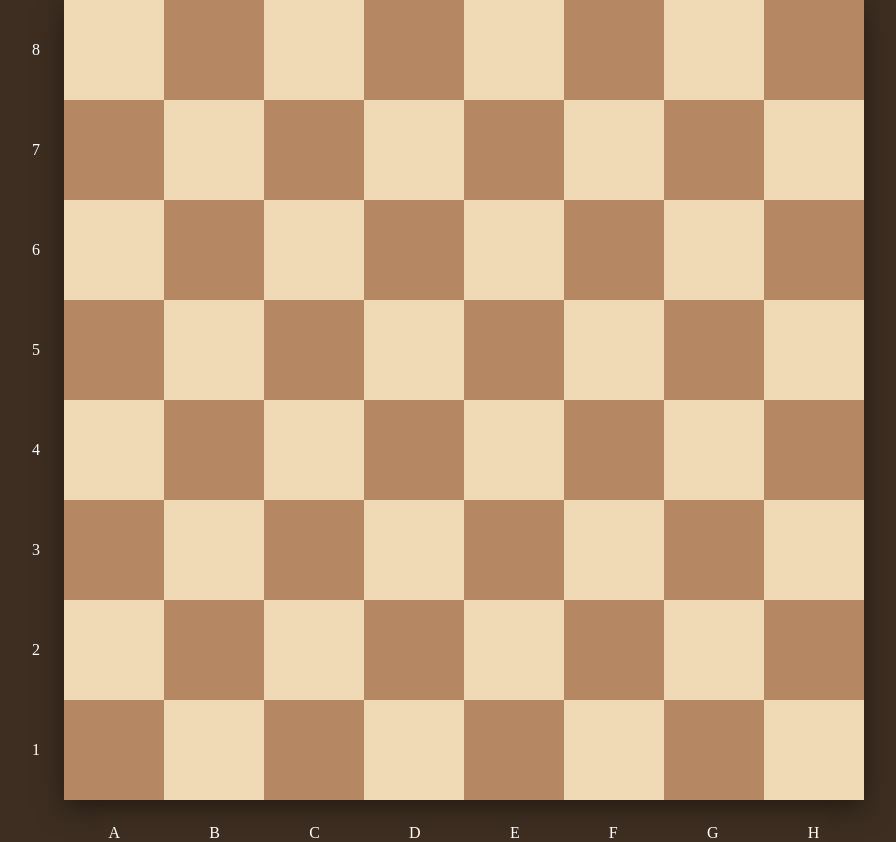
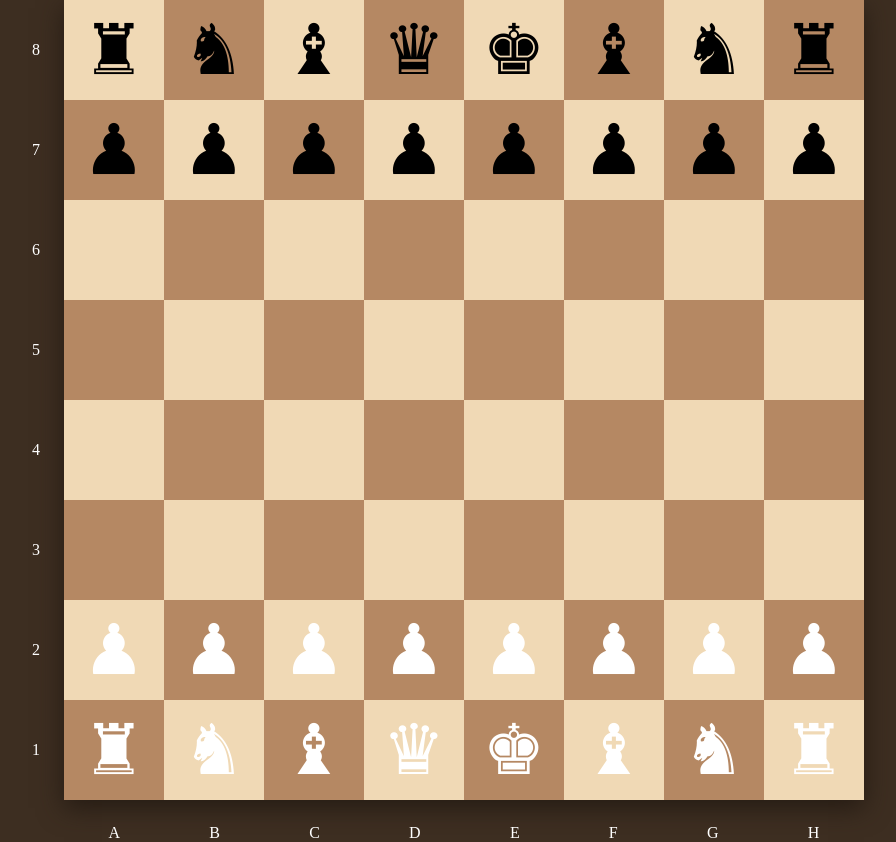
Before and after one commit to tobiasrefsholt/Sjakkspill, a plain HTML site: page index.html in a window 1280 px wide. Shown: the whole page, without its empty margins (192-1088 px from the left). Drawn offline with Linux system fonts and the light colour scheme.

Commit message:
Finished init state

```diff
--- a/script.js
+++ b/script.js
@@ -1,6 +1,7 @@
 // Model
 
 const app = document.getElementById('app');
+const chessBoard = document.getElementById('chess-board');
 const movementRules = {
     pawn: {
         move: {
@@ -67,19 +68,28 @@ const movementRules = {
         },
     }
 }
-let piecesPosition = {
-    a2: {
-        piece: {
-            type: "pawn",
-            color: "white",
-            fistMove: true,
-        }
-    }
+const icons = {
+    pawn: "♟",
+    bishop: "♝",
+    knight: "♞",
+    rook: "♜",
+    queen: "♛",
+    king: "♚"
+
 }
+let piecesState = [];
 
 // View
 
-updateView()
+init();
+
+function init() {
+    // Generer modellen (plasser brikkene i piecesState)
+    resetPieces();
+    // Vis modellen
+    updateView();
+}
+
 
 function updateView() {
     app.innerHTML = /*html*/ `
@@ -89,15 +99,15 @@ function updateView() {
             <div class="y-axis"><span>1</span><span>2</span><span>3</span><span>4</span><span>5</span><span>6</span><span>7</span><span>8</span></div>
         </div>
     `
-    placePieces();
+    updatePieces();
 }
 
 function drawBoard() {
     let boardHtml = '';
 
-    boardHtml += /*html*/`<div class="chess-board">`;
+    boardHtml += /*html*/`<div id="chess-board">`;
 
-    for (let rowCount = 0; rowCount < 8; rowCount++) {
+    for (let rowCount = 8; rowCount >= 1; rowCount--) {
         let parity = (rowCount%2 == 0) ? 'even' : 'odd';
         boardHtml += drawBoardRow(parity, rowCount);
     }
@@ -111,11 +121,11 @@ function drawBoardRow(rowParity, rowCount) {
     let html = '';
     let CellParityOffest = 0;
 
-    if (rowParity == 'even') {
+    if (rowParity == 'odd') {
         CellParityOffest = 1;
     }
 
-    for (let colCount = 0; colCount < 8; colCount++) {
+    for (let colCount = 1; colCount <= 8; colCount++) {
         let cellColor = ( (colCount+CellParityOffest) % 2 == 0 ) ? 'black' : 'white';
 
         html += /*html*/`
@@ -126,9 +136,184 @@ function drawBoardRow(rowParity, rowCount) {
     return html;
 }
 
-function placePieces() {
-
+function updatePieces() {
+    for (let i=0; i<piecesState.length; i++) {
+        let piece = piecesState[i];
+        let icon = icons[piece.type];
+        let targetCell = app.querySelector(`.cell[row="${piece.position.y}"][col="${piece.position.x}"]`);
+        targetCell.innerHTML = icon;
+        targetCell.classList.add(`${piece.color}-piece`)
+    }
 }
 
 
 // Controller
+function resetPieces() {
+    piecesState = [];
+
+    resetPawns("white");
+    resetPawns("black");
+
+    // Bishops
+    piecesState.push({
+        position: {
+            x: 3,
+            y: 1
+        },
+        type: "bishop",
+        color: "white"
+    })
+    piecesState.push({
+        position: {
+            x: 6,
+            y: 1
+        },
+        type: "bishop",
+        color: "white"
+    })
+    piecesState.push({
+        position: {
+            x: 3,
+            y: 8
+        },
+        type: "bishop",
+        color: "black"
+    })
+    piecesState.push({
+        position: {
+            x: 6,
+            y: 8
+        },
+        type: "bishop",
+        color: "black"
+    })
+
+    // Knights
+    piecesState.push({
+        position: {
+            x: 2,
+            y: 1
+        },
+        type: "knight",
+        color: "white"
+    })
+    piecesState.push({
+        position: {
+            x: 7,
+            y: 1
+        },
+        type: "knight",
+        color: "white"
+    })
+    piecesState.push({
+        position: {
+            x: 2,
+            y: 8
+        },
+        type: "knight",
+        color: "black"
+    })
+    piecesState.push({
+        position: {
+            x: 7,
+            y: 8
+        },
+        type: "knight",
+        color: "black"
+    })
+
+    // Rooks
+    piecesState.push({
+        position: {
+            x: 1,
+            y: 1
+        },
+        type: "rook",
+        color: "white"
+    })
+    piecesState.push({
+        position: {
+            x: 8,
+            y: 1
+        },
+        type: "rook",
+        color: "white"
+    })
+    piecesState.push({
+        position: {
+            x: 1,
+            y: 8
+        },
+        type: "rook",
+        color: "black"
+    })
+    piecesState.push({
+        position: {
+            x: 8,
+            y: 8
+        },
+        type: "rook",
+        color: "black"
+    })
+
+    // Queens
+    piecesState.push({
+        position: {
+            x: 4,
+            y: 1
+        },
+        type: "queen",
+        color: "white"
+    })
+    piecesState.push({
+        position: {
+            x: 4,
+            y: 8
+        },
+        type: "queen",
+        color: "black"
+    })
+
+    // Kings
+    piecesState.push({
+        position: {
+            x: 5,
+            y: 1
+        },
+        type: "king",
+        color: "white"
+    })
+    piecesState.push({
+        position: {
+            x: 5,
+            y: 8
+        },
+        type: "king",
+        color: "black"
+    })
+
+}
+
+function resetPawns(color) {
+    let targetRow;
+
+    if (color == "white") {
+        targetRow = 2;
+    } else if (color == "black") {
+        targetRow = 7;
+    } else {
+        return;
+    }
+
+    for (let colCount = 1; colCount <= 8; colCount++) {
+        piecesState.push({
+            position: {
+                x: colCount,
+                y: targetRow
+            },
+            type: "pawn",
+            color: color,
+            fistMove: true,
+        })
+    }
+}
--- a/style.css
+++ b/style.css
@@ -22,12 +22,18 @@ body {
     gap: 1.5rem;
 }
 
-.chess-board {
+#chess-board {
     grid-area: chess-board;
     display: grid;
     grid-template-columns: repeat(8, 100px);
     grid-template-rows: repeat(8, 100px);
     box-shadow: #251b13 0px 8px 24px;
+}
+
+.cell {
+    display: flex;
+    align-items: center;
+    justify-content: center;
 }
 
 .cell-white {
@@ -51,3 +57,13 @@ body {
     flex-direction: column-reverse;
     justify-content: space-around;
 }
+
+.white-piece {
+    color: white;
+    font-size: 70px;
+}
+
+.black-piece {
+    color: black;
+    font-size: 70px;
+}
```
